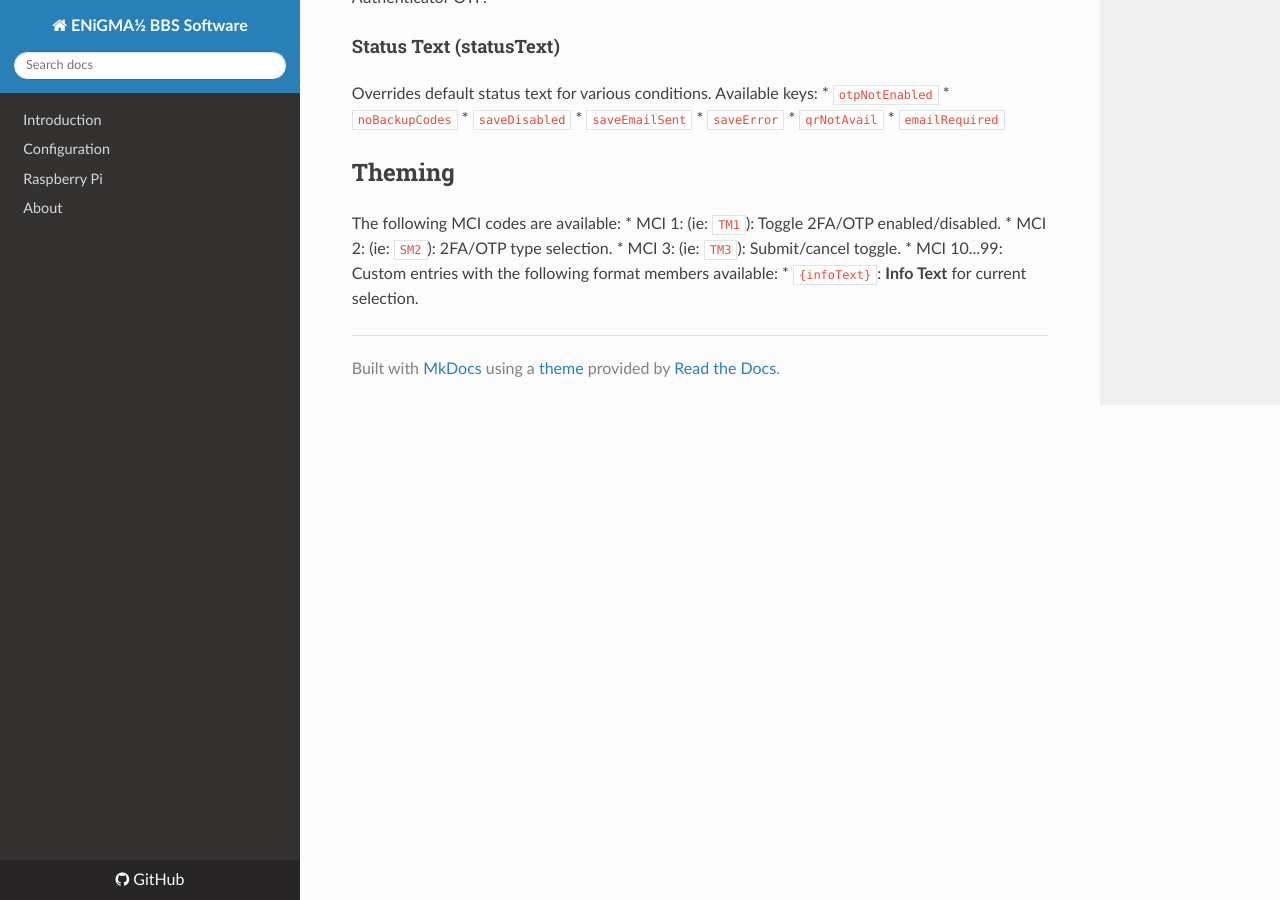
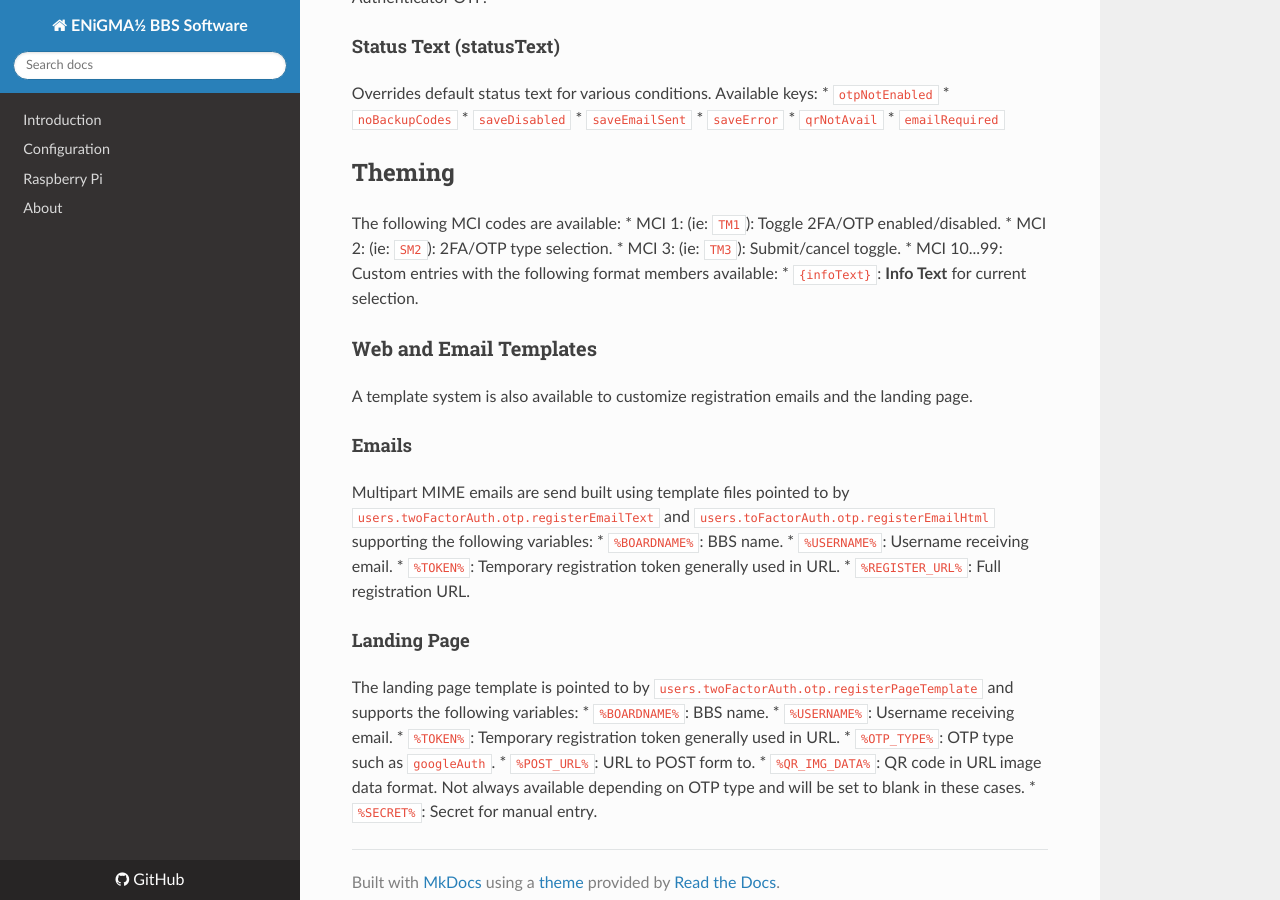
Before and after one commit to NuSkooler/enigma-bbs, an MkDocs documentation site: the page built from docs/modding/user-2fa-otp-config.md, in a window 1280 px wide and 900 px high, scrolled down 868 px. Built offline with MkDocs 1.6.1, drawn with Linux system fonts in a browser that asks for light colours; nearby versions of some CDN libraries; old or Windows-style settings are respelled for this version of MkDocs.

Commit message:
Add docs on template files

```diff
--- a/docs/modding/user-2fa-otp-config.md
+++ b/docs/modding/user-2fa-otp-config.md
@@ -51,3 +51,23 @@ The following MCI codes are available:
 * MCI 3: (ie: `TM3`): Submit/cancel toggle.
 * MCI 10...99: Custom entries with the following format members available:
     * `{infoText}`: **Info Text** for current selection.
+
+### Web and Email Templates
+A template system is also available to customize registration emails and the landing page.
+
+#### Emails
+Multipart MIME emails are send built using template files pointed to by `users.twoFactorAuth.otp.registerEmailText` and `users.toFactorAuth.otp.registerEmailHtml` supporting the following variables:
+* `%BOARDNAME%`: BBS name.
+* `%USERNAME%`: Username receiving email.
+* `%TOKEN%`: Temporary registration token generally used in URL.
+* `%REGISTER_URL%`: Full registration URL.
+
+#### Landing Page
+The landing page template is pointed to by `users.twoFactorAuth.otp.registerPageTemplate` and supports the following variables:
+* `%BOARDNAME%`: BBS name.
+* `%USERNAME%`: Username receiving email.
+* `%TOKEN%`: Temporary registration token generally used in URL.
+* `%OTP_TYPE%`: OTP type such as `googleAuth`.
+* `%POST_URL%`: URL to POST form to.
+* `%QR_IMG_DATA%`: QR code in URL image data format. Not always available depending on OTP type and will be set to blank in these cases.
+* `%SECRET%`: Secret for manual entry.
```
Also changed, not shown: 4 other files.
